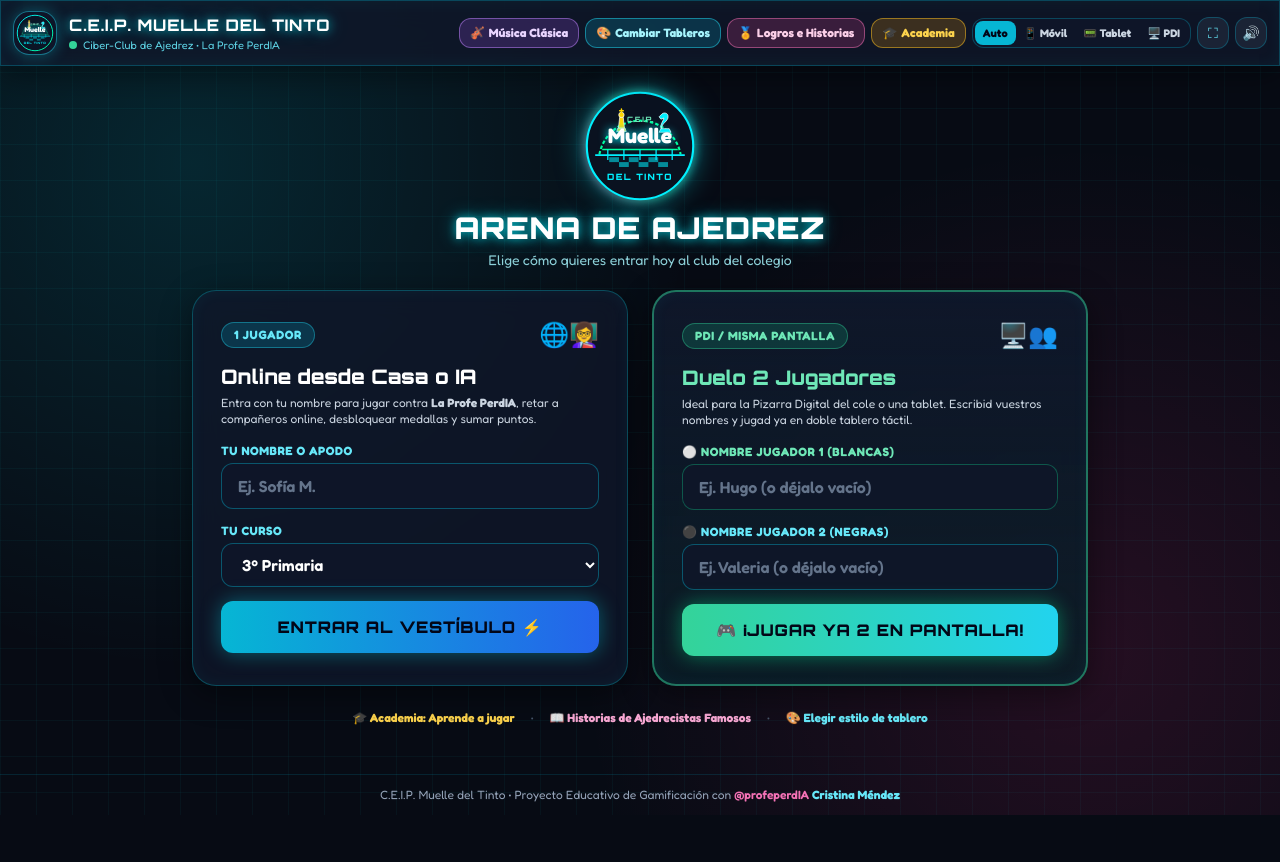
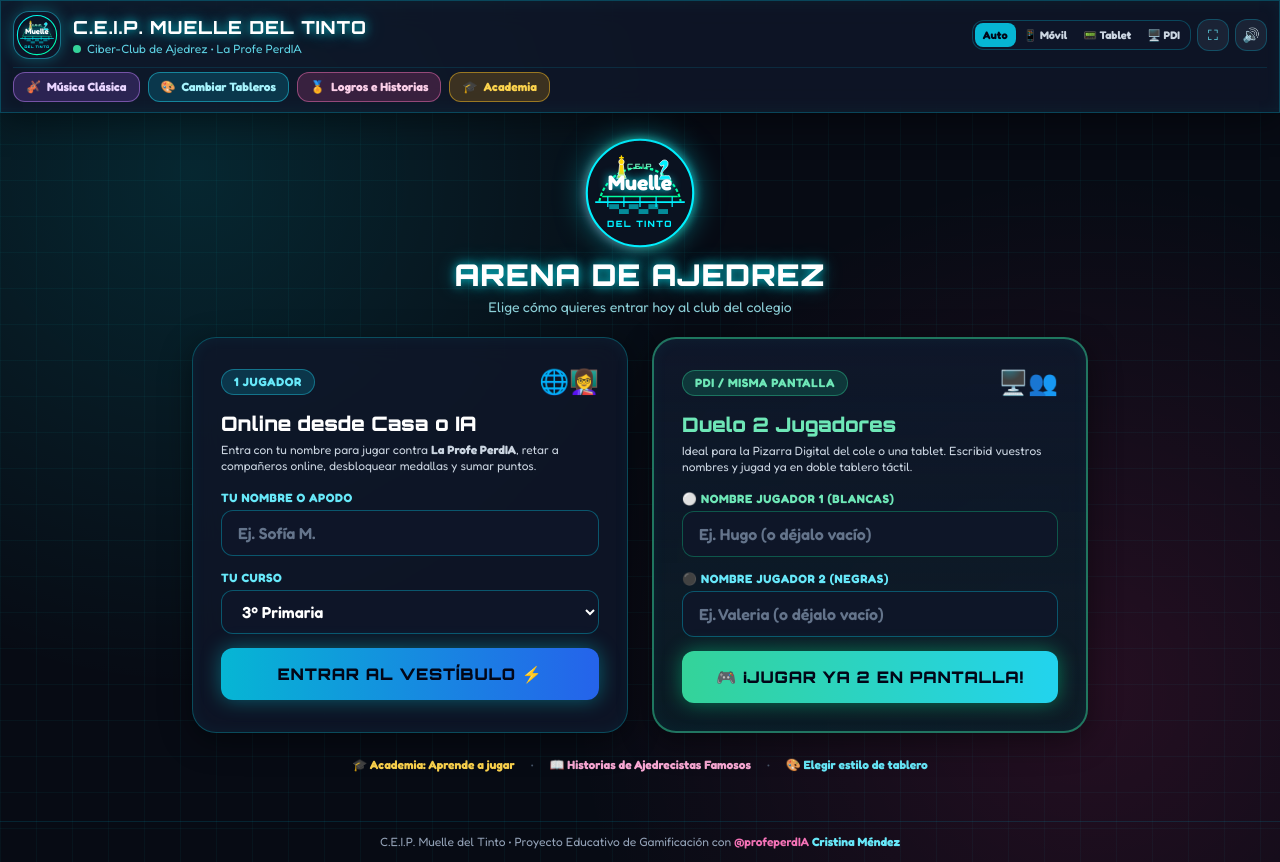
Before and after one commit to CMRteacher/ajedrezCeipMuelleDelTinto, a plain HTML site: page index.html in a window 1280 px wide. Before the commit the page ends 815 px from the top, so only its background shows below. Drawn offline with nearby package versions, Linux system fonts and the light colour scheme.

Commit message:
Add files via upload

```diff
--- a/index.html
+++ b/index.html
@@ -267,9 +267,11 @@
 
     <!-- HEADER FUTURISTA -->
     <header class="glass-panel border-b border-cyan-500/30 sticky top-0 z-30">
-        <div class="max-w-7xl mx-auto px-3 py-2.5 flex items-center justify-between gap-2 flex-wrap">
+        <div class="max-w-7xl mx-auto px-3 py-2.5 flex flex-col gap-2">
+            <!-- Fila Superior: Escudo + Título a la izquierda | Encuadre, Pantalla Completa, Sonido y Perfil a la derecha -->
+            <div class="flex items-center justify-between gap-2 flex-wrap">
                 <div class="flex items-center gap-3 cursor-pointer" onclick="goHome()">
-                <div class="w-11 h-11 rounded-2xl bg-slate-900/90 border border-cyan-400/50 flex items-center justify-center shadow-[0_0_15px_rgba(0,240,255,0.3)] shrink-0 overflow-hidden p-0.5">
+                    <div class="w-12 h-12 rounded-2xl bg-slate-900/90 border border-cyan-400/50 flex items-center justify-center shadow-[0_0_15px_rgba(0,240,255,0.3)] shrink-0 overflow-hidden p-0.5">
                         <svg viewBox="0 0 120 120" class="w-full h-full">
                             <defs>
                                 <linearGradient id="cyberGlow" x1="0%" y1="0%" x2="100%" y2="100%">
@@ -312,34 +314,16 @@
                         </svg>
                     </div>
                     <div>
-                    <h1 class="font-cyber font-extrabold text-sm sm:text-base tracking-wider text-white neon-text-cyan leading-tight">C.E.I.P. MUELLE DEL TINTO</h1>
-                    <p class="header-subtitle text-[11px] text-cyan-300/90 flex items-center gap-1.5 font-medium">
+                        <h1 class="font-cyber font-extrabold text-sm sm:text-lg tracking-wider text-white neon-text-cyan leading-tight">C.E.I.P. MUELLE DEL TINTO</h1>
+                        <p class="header-subtitle text-xs text-cyan-300/90 flex items-center gap-1.5 font-medium">
                             <span class="w-2 h-2 rounded-full bg-emerald-400 animate-ping"></span>
                             <span>Ciber-Club de Ajedrez • La Profe PerdIA</span>
                         </p>
                     </div>
                 </div>
 
-            <!-- CONTROLES SUPERIORES: MÚSICA, CAMBIAR TABLEROS, REWARDS/LEYENDAS, ACADEMIA, VISTA -->
+                <!-- Controles de Pantalla, Sonido y Usuario -->
                 <div class="flex items-center gap-1.5 flex-wrap">
-                <button onclick="toggleClassicalMusic()" id="music-toggle" class="text-xs bg-purple-500/20 hover:bg-purple-500/35 text-purple-200 border border-purple-400/50 px-2.5 py-1.5 rounded-xl font-bold transition flex items-center gap-1" title="Música clásica suave antes de jugar">
-                    <span id="music-icon">🎻</span> <span class="hidden lg:inline" id="music-label">Música Clásica</span>
-                </button>
-
-                <!-- NUEVO BOTÓN: CAMBIAR TABLEROS -->
-                <button onclick="openBoardThemeModal()" class="text-xs bg-cyan-500/20 hover:bg-cyan-500/35 text-cyan-200 border border-cyan-400/50 px-2.5 py-1.5 rounded-xl font-bold transition flex items-center gap-1" title="Elige entre 6 diseños de tablero">
-                    <span>🎨</span> <span class="hidden sm:inline">Cambiar Tableros</span>
-                </button>
-
-                <!-- NUEVO BOTÓN: LOGROS Y LEYENDAS DEL AJEDREZ -->
-                <button onclick="openRewardsAndLegendsModal()" class="text-xs bg-pink-500/20 hover:bg-pink-500/35 text-pink-200 border border-pink-400/50 px-2.5 py-1.5 rounded-xl font-bold transition flex items-center gap-1" title="Tus medallas e historias de ajedrecistas famosos">
-                    <span>🏅</span> <span class="hidden sm:inline">Logros e Historias</span>
-                </button>
-
-                <button onclick="openTutorialModal()" class="text-xs bg-amber-500/20 hover:bg-amber-500/35 text-amber-300 border border-amber-400/50 px-2.5 py-1.5 rounded-xl font-bold transition flex items-center gap-1" title="Aprende cómo mueven las piezas">
-                    <span>🎓</span> <span class="hidden sm:inline">Academia</span>
-                </button>
-
                     <div class="flex items-center bg-slate-900/90 border border-cyan-500/30 rounded-xl p-0.5 text-[11px] font-bold" title="Ajustar encuadre a tu pantalla">
                         <button onclick="setViewportMode('auto')" id="btn-view-auto" class="px-2 py-1 rounded-lg bg-cyan-500 text-slate-950 transition">Auto</button>
                         <button onclick="setViewportMode('mobile')" id="btn-view-mobile" class="px-2 py-1 rounded-lg text-slate-300 hover:text-white transition">📱 Móvil</button>
@@ -359,6 +343,26 @@
                         <span id="badge-name" class="font-bold text-xs text-cyan-300"></span>
                         <button onclick="logout()" class="text-[10px] bg-pink-600/30 hover:bg-pink-600/60 text-pink-200 border border-pink-500/40 px-2 py-0.5 rounded-full transition">Salir</button>
                     </div>
+                </div>
+            </div>
+
+            <!-- Fila Inferior justo debajo de C.E.I.P. MUELLE DEL TINTO: Música Clásica, Cambiar Tableros, Logros e Historias y Academia -->
+            <div class="flex items-center gap-2 flex-wrap pt-1 border-t border-cyan-500/15">
+                <button onclick="toggleClassicalMusic()" id="music-toggle" class="text-xs bg-purple-500/20 hover:bg-purple-500/35 text-purple-200 border border-purple-400/50 px-3 py-1.5 rounded-xl font-bold transition flex items-center gap-1.5" title="Música clásica suave antes de jugar">
+                    <span id="music-icon">🎻</span> <span id="music-label">Música Clásica</span>
+                </button>
+
+                <button onclick="openBoardThemeModal()" class="text-xs bg-cyan-500/20 hover:bg-cyan-500/35 text-cyan-200 border border-cyan-400/50 px-3 py-1.5 rounded-xl font-bold transition flex items-center gap-1.5" title="Elige entre 6 diseños de tablero">
+                    <span>🎨</span> <span>Cambiar Tableros</span>
+                </button>
+
+                <button onclick="openRewardsAndLegendsModal()" class="text-xs bg-pink-500/20 hover:bg-pink-500/35 text-pink-200 border border-pink-400/50 px-3 py-1.5 rounded-xl font-bold transition flex items-center gap-1.5" title="Tus medallas e historias de ajedrecistas famosos">
+                    <span>🏅</span> <span>Logros e Historias</span>
+                </button>
+
+                <button onclick="openTutorialModal()" class="text-xs bg-amber-500/20 hover:bg-amber-500/35 text-amber-300 border border-amber-400/50 px-3 py-1.5 rounded-xl font-bold transition flex items-center gap-1.5" title="Aprende cómo mueven las piezas">
+                    <span>🎓</span> <span>Academia</span>
+                </button>
             </div>
         </div>
     </header>
@@ -512,27 +516,27 @@
                 </div>
             </div>
 
-            <!-- BANNER DOS JUGADORES EN LA MISMA PANTALLA -->
+            <!-- BANNER DOS JUGADORES EN LA MISMA PANTALLA (ENCAJADO PERFECTO) -->
             <div class="glass-panel rounded-3xl p-5 sm:p-6 border-2 border-emerald-400/50 bg-gradient-to-r from-slate-900/90 via-emerald-950/30 to-cyan-950/40 shadow-[0_0_25px_rgba(0,255,157,0.15)]">
-                <div class="flex flex-col lg:flex-row items-center justify-between gap-4">
-                    <div class="flex items-center gap-4 text-center lg:text-left">
+                <div class="flex flex-col gap-4">
+                    <div class="flex flex-col sm:flex-row items-center gap-4 text-center sm:text-left">
                         <div class="w-14 h-14 rounded-2xl bg-emerald-500/20 border-2 border-emerald-400 flex items-center justify-center text-3xl shrink-0 shadow-[0_0_15px_rgba(0,255,157,0.3)]">
                             🖥️
                         </div>
                         <div>
                             <span class="bg-emerald-500/20 text-emerald-300 border border-emerald-400/40 text-xs font-bold px-3 py-0.5 rounded-full uppercase tracking-wider">Especial Pizarra Digital (PDI) y Tablet</span>
-                            <h3 class="font-cyber text-xl sm:text-2xl font-black text-white mt-1 tracking-wide">DOS JUGADORES EN LA MISMA PANTALLA</h3>
+                            <h3 class="font-cyber text-lg sm:text-2xl font-black text-white mt-1 tracking-wide">DOS JUGADORES EN LA MISMA PANTALLA</h3>
                             <p class="text-xs sm:text-sm text-emerald-100/80">Escribid vuestros nombres (opcional) y jugad frente a frente en doble tablero táctil:</p>
                         </div>
                     </div>
 
-                    <div class="flex flex-col sm:flex-row items-center gap-2.5 w-full lg:w-auto">
+                    <div class="grid grid-cols-1 sm:grid-cols-3 gap-3 w-full">
                         <input type="text" id="lobby-p1-name" maxlength="16" placeholder="⚪ Jugador 1 (Blancas)"
-                            class="w-full sm:w-44 px-3.5 py-3 rounded-xl bg-slate-950/90 border border-emerald-400/50 text-white placeholder-slate-400 text-sm font-bold focus:outline-none focus:border-emerald-300">
+                            class="w-full px-4 py-3 rounded-xl bg-slate-950/90 border border-emerald-400/50 text-white placeholder-slate-400 text-sm font-bold focus:outline-none focus:border-emerald-300">
                         <input type="text" id="lobby-p2-name" maxlength="16" placeholder="⚫ Jugador 2 (Negras)"
-                            class="w-full sm:w-44 px-3.5 py-3 rounded-xl bg-slate-950/90 border border-cyan-400/50 text-white placeholder-slate-400 text-sm font-bold focus:outline-none focus:border-cyan-300">
+                            class="w-full px-4 py-3 rounded-xl bg-slate-950/90 border border-cyan-400/50 text-white placeholder-slate-400 text-sm font-bold focus:outline-none focus:border-cyan-300">
                         <button onclick="startLocalTwoPlayersFromLobby()"
-                            class="w-full sm:w-auto bg-gradient-to-r from-emerald-400 to-cyan-400 hover:from-emerald-300 hover:to-cyan-300 text-slate-950 font-cyber font-black px-6 py-3.5 rounded-xl text-sm sm:text-base shadow-[0_0_20px_rgba(0,255,157,0.45)] transition transform hover:scale-105 cursor-pointer shrink-0">
+                            class="w-full bg-gradient-to-r from-emerald-400 to-cyan-400 hover:from-emerald-300 hover:to-cyan-300 text-slate-950 font-cyber font-black px-5 py-3 rounded-xl text-sm sm:text-base shadow-[0_0_20px_rgba(0,255,157,0.45)] transition hover:brightness-110 cursor-pointer">
                             👥 ¡JUGAR YA! ▶
                         </button>
                     </div>
```
Lines whose indentation alone changed are shown as unchanged.
